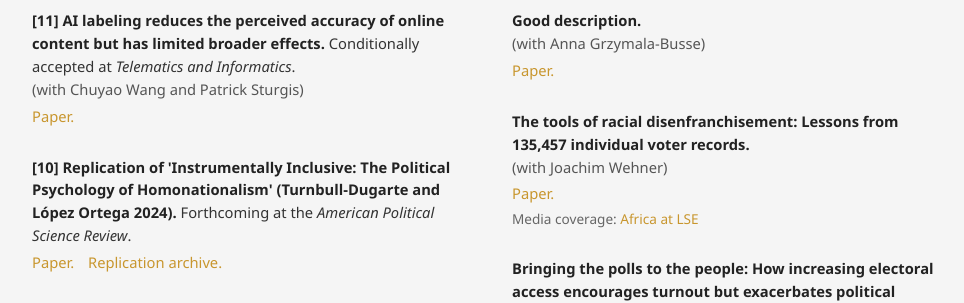
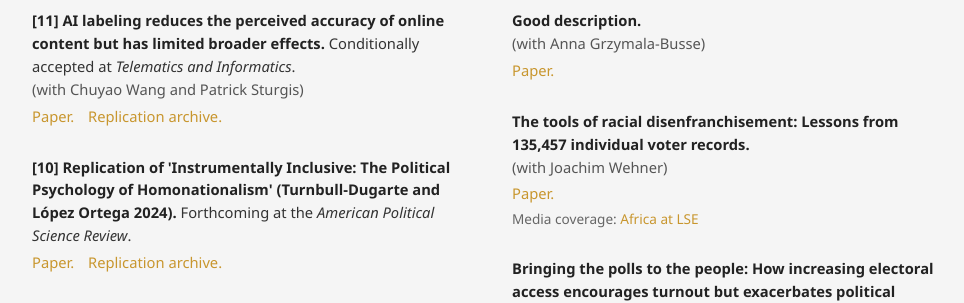
Before and after one commit to ddekadt/ddekadt.github.io, a Jekyll site: the page built from research.md, in a window 1280 px wide. Shown: the part 253-556 px from the top of the page, without its empty margins (152-1116 px from the left). Built offline with Jekyll 4.4.1, drawn with Linux system fonts in a browser that asks for light colours.

Commit message:
Modify publication links in published.yml
Updated publication links and added a replication archive.

```diff
--- a/_data/published.yml
+++ b/_data/published.yml
@@ -4,7 +4,9 @@
   authors: "Chuyao Wang and Patrick Sturgis"
   links:
     - text: "Paper."
-      url: "https://arxiv.org/abs/2506.16202"
+      url: "https://www.sciencedirect.com/science/article/pii/S0736585326000523?lid=rcjae1x11dvv&utm_source=braze&utm_medium=email&utm_campaign=STMJ_220042_AUTH_SERV_PPUB&utm_content=07bab9e4-c31e-408b-afa5-1c9ca0f269ca&utm_term=07bab9e4-c31e-408b-afa5-1c9ca0f269ca&DGCID=STMJ_220042_AUTH_SERV_PPUB"
+    - text: "Replication archive."
+      url: "https://github.com/chuyao-wang/paper-ai-labeling-replication"
 
 - number: 10
   title: "Replication of 'Instrumentally Inclusive: The Political Psychology of Homonationalism' (Turnbull-Dugarte and López Ortega 2024)."
```
